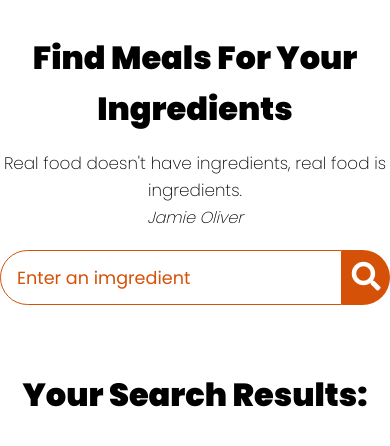
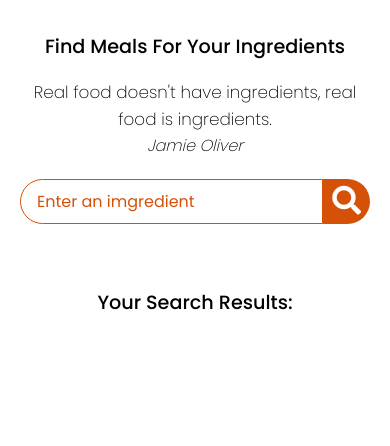
Before and after one commit to isroiljonmusajonov/api, a plain HTML site: page index.html in a window 390 px wide. Drawn offline with Linux system fonts and the light colour scheme; a web font is replaced by a local one.

Commit message:
h2 font sizeni ozgartirdim

```diff
--- a/style.css
+++ b/style.css
@@ -230,3 +230,38 @@ body {
     grid-template-columns: repeat(3, 1fr);
   }
 }
+@media (max-width: 460px) {
+  .meal-wrapper {
+    max-width: 350px;
+    /* border: 1px solid red; */
+    margin: 0 auto;
+    background-color: #fff;
+    text-align: center;
+  }
+  .title {
+    font-size: 1.2rem;
+    font-weight: 500;
+    margin-bottom: 1rem;
+  }
+  .search-control {
+    padding: 0 1rem;
+    font-size: 1rem;
+    font-family: inherit;
+    outline: 0;
+    border: 1px solid var(--tenne-tawny);
+    color: var(--tenne-tawny);
+    border-top-left-radius: 2rem;
+    border-bottom-left-radius: 2rem;
+  }
+  .search-btn {
+    width: 55px;
+    height: 45px;
+    font-size: 1.8rem;
+    background: var(--tenne-tawny);
+    color: #fff;
+    border: none;
+    border-top-right-radius: 2rem;
+    border-bottom-right-radius: 2rem;
+    transition: all 0.4s linear;
+  }
+}
```
